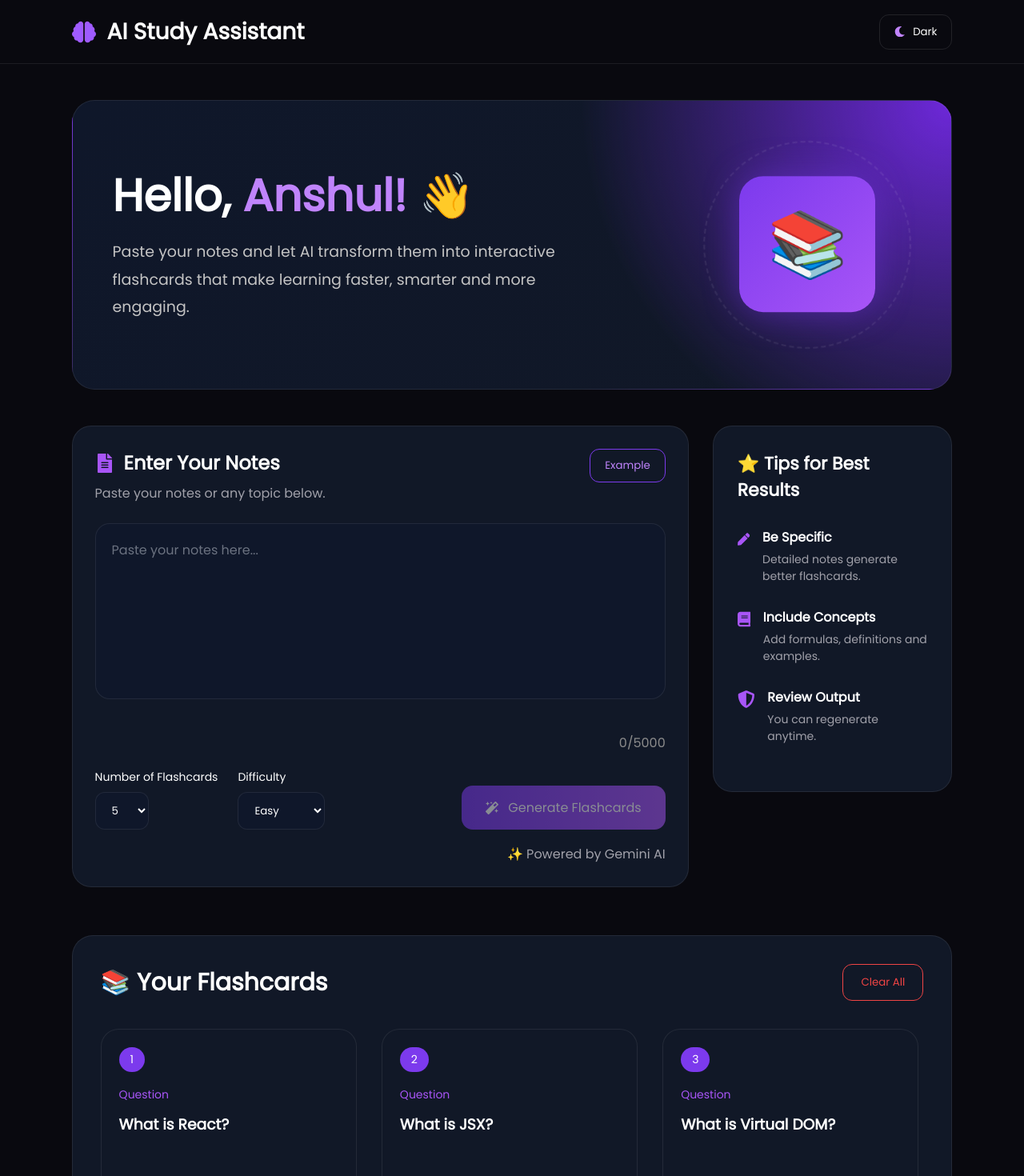
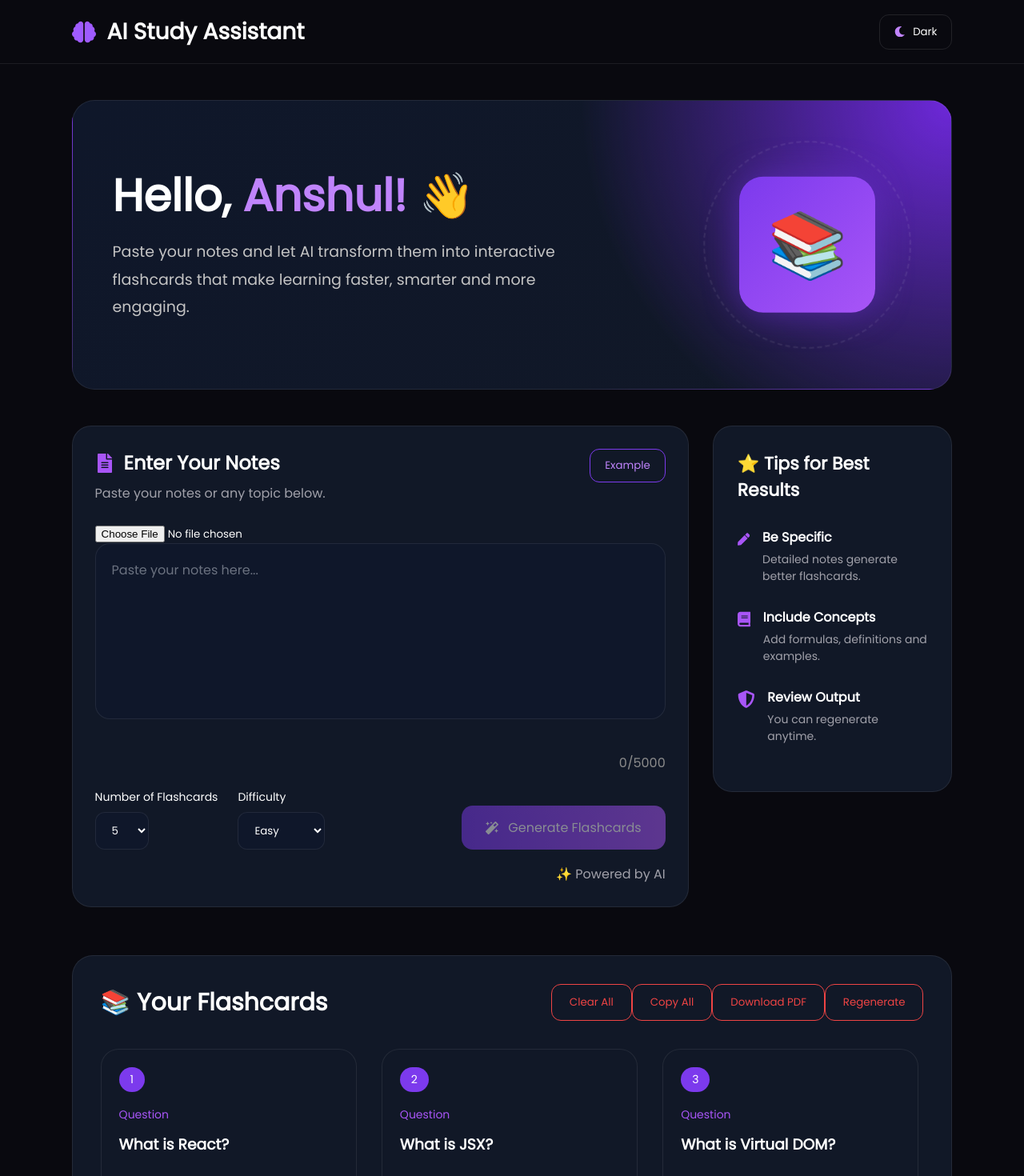
Before and after one commit to AnshulSharma2005/Study-Assistant, a React (Vite) app in the folder client/: page / in a window 1280 px wide. Shown: the top 1470 px of the page at 80% size. Built offline with nearby package versions, Linux system fonts and the light colour scheme.

Commit message:
Added Enhanced features

```diff
--- a/client/package.json
+++ b/client/package.json
@@ -15,6 +15,7 @@
     "jspdf": "^4.2.1",
     "react": "^19.2.7",
     "react-dom": "^19.2.7",
+    "react-hot-toast": "^2.6.0",
     "react-icons": "^5.7.0",
     "react-router-dom": "^7.18.1"
   },
--- a/client/src/components/Flashcards/Flashcards.jsx
+++ b/client/src/components/Flashcards/Flashcards.jsx
@@ -1,15 +1,65 @@
 import "./Flashcards.css";
 import Loader from "../Loader/Loader";
 import Flashcard from "./Flashcard";
+import jsPDF from "jspdf";
+import toast from "react-hot-toast";
+
 
 function Flashcards({
 
     flashcards,
 
-loading
+    loading,
+
+    setFlashcards,
+
+    setNotes,
+
+    handleGenerate
 
 }) {
 
+    const copyCards = () => {
+
+    const text = flashcards
+        .map(card => `Q: ${card.question}\nA: ${card.answer}`)
+        .join("\n\n");
+
+    navigator.clipboard.writeText(text);
+    toast.success("Flashcards copied!");
+};
+
+const downloadPDF = () => {
+
+    const doc = new jsPDF();
+
+    let y = 20;
+
+    flashcards.forEach((card, index) => {
+
+        doc.text(`${index + 1}. ${card.question}`, 10, y);
+
+        y += 8;
+
+        const lines = doc.splitTextToSize(card.answer, 180);
+
+        doc.text(lines, 10, y);
+
+        y += lines.length * 8 + 8;
+
+        if (y > 260) {
+
+            doc.addPage();
+
+            y = 20;
+
+        }
+
+    });
+
+    doc.save("Flashcards.pdf");
+    toast.success("Flashcards downloaded as PDF!");
+};
     return (
 
         <section className="flashcards-section">
@@ -17,12 +67,69 @@ loading
             <div className="section-header">
 
     <h2>
+
         📚 Your Flashcards
+
     </h2>
 
-                <button>
+    <div className="action-buttons">
+
+        <button
+
+            onClick={() => {
+
+                setFlashcards([]);
+
+                setNotes("");
+                toast.success("Workspace cleared!");
+
+            }}
+
+            disabled={flashcards.length === 0}
+
+        >
+
             Clear All
+
         </button>
+
+        <button
+
+            onClick={copyCards}
+
+            disabled={flashcards.length === 0}
+
+        >
+
+            Copy All
+
+        </button>
+
+        <button
+
+            onClick={downloadPDF}
+
+            disabled={flashcards.length === 0}
+
+        >
+
+            Download PDF
+
+        </button>
+
+        <button
+
+            onClick={handleGenerate}
+
+            disabled={flashcards.length === 0}
+
+        >
+
+            Regenerate
+
+        </button>
+
+    </div>
 
 </div>
 
--- a/client/src/components/NotesInput/NotesInput.jsx
+++ b/client/src/components/NotesInput/NotesInput.jsx
@@ -34,6 +34,23 @@ The Virtual DOM improves performance by updating only changed elements.`
 )
 
 }
+const handleFile = (e) => {
+
+    const file = e.target.files[0];
+
+    if (!file) return;
+
+    const reader = new FileReader();
+
+    reader.onload = () => {
+
+        setNotes(reader.result);
+
+    };
+
+    reader.readAsText(file);
+
+};
 
     return (
 
@@ -66,6 +83,15 @@ The Virtual DOM improves performance by updating only changed elements.`
 
             </div>
 
+            <input
+
+                type="file"
+
+                accept=".txt"
+
+                onChange={handleFile}
+
+            />
            <textarea
 
                 value={notes}
@@ -156,11 +182,11 @@ The Virtual DOM improves performance by updating only changed elements.`
 
                     {
 
-                        loading
+                       loading
 
                         ?
 
-                        "Generating..."
+                        "✨ AI is creating flashcards..."
 
                         :
 
@@ -174,7 +200,7 @@ The Virtual DOM improves performance by updating only changed elements.`
 
             <p className="powered">
 
-                ✨ Powered by Gemini AI
+                ✨ Powered by AI
 
             </p>
 
--- a/client/src/main.jsx
+++ b/client/src/main.jsx
@@ -4,10 +4,22 @@ import './index.css'
 import App from './App.jsx'
 import "@fontsource/poppins";
 import "./index.css";
-
+import { Toaster } from "react-hot-toast";
+import React from "react";
 
 createRoot(document.getElementById('root')).render(
-  <StrictMode>
+  <React.StrictMode>
     <App />
-  </StrictMode>,
+    <Toaster
+        position="top-right"
+        toastOptions={{
+            duration: 3000,
+            style: {
+                background: "#18181b",
+                color: "#fff",
+                border: "1px solid #7C3AED",
+            },
+        }}
+    />
+</React.StrictMode>
 )
--- a/client/src/pages/Home.jsx
+++ b/client/src/pages/Home.jsx
@@ -5,6 +5,7 @@ import NotesInput from "../components/NotesInput/NotesInput";
 import TipsCard from "../components/TipsCard/TipsCard";
 import Flashcards from "../components/Flashcards/Flashcards";
 import API from "../services/api";
+import toast from "react-hot-toast";
 
 import "./Home.css";
 
@@ -57,7 +58,9 @@ const response = await API.post("/api/generate", {
 
         });
 
-        setFlashcards(response.data);
+       setFlashcards(response.data);
+
+toast.success("Flashcards generated successfully!");
 
     }
 
@@ -65,7 +68,7 @@ const response = await API.post("/api/generate", {
 
         console.log(err);
 
-        alert("Generation Failed");
+        toast.error("Failed to generate flashcards.");
 
     }
 
@@ -108,12 +111,17 @@ const response = await API.post("/api/generate", {
 
             <Flashcards
 
-                flashcards={flashcards}
+    flashcards={flashcards}
 
-                loading={loading}
+    loading={loading}
 
-            />
+    setFlashcards={setFlashcards}
 
+    setNotes={setNotes}
+
+    handleGenerate={handleGenerate}
+
+/>
         </>
 
     );
```
Also changed, not shown: 1 other file (tests, documents, lock files or other folders). Lines whose indentation alone changed are shown as unchanged.
